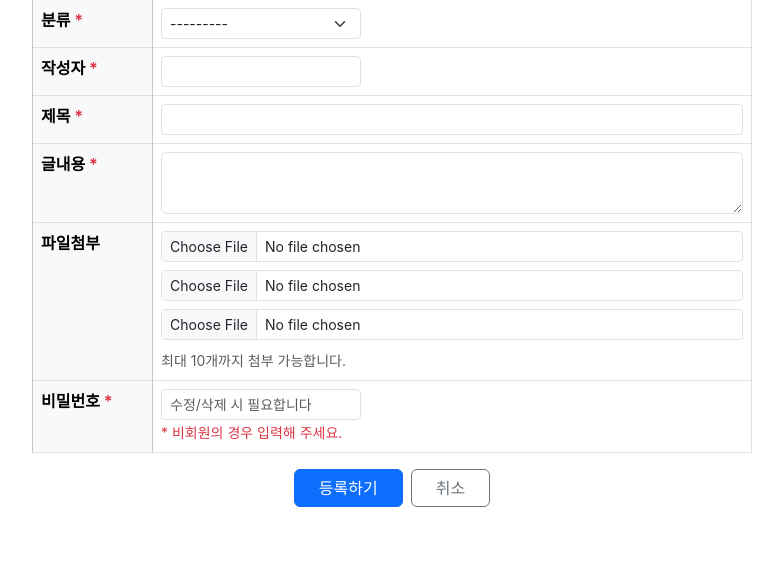
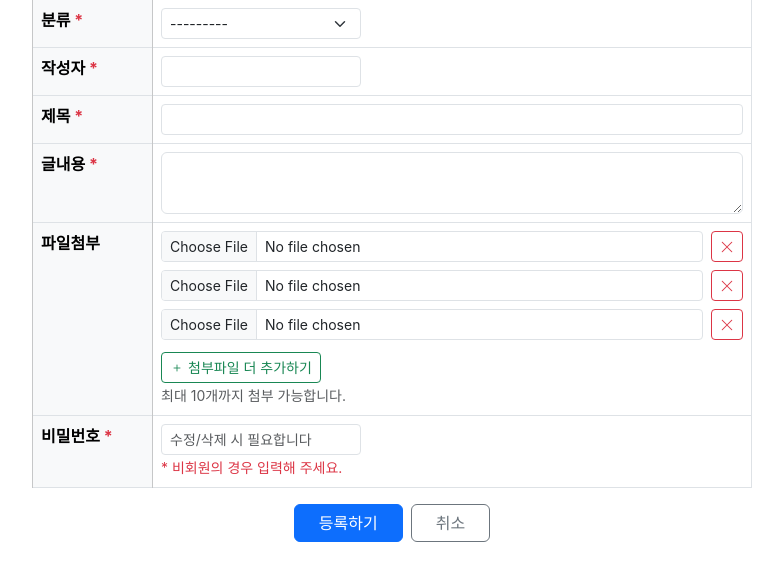
Before and after one commit to fromcorea/real-estate-board, a Django app: page /listings/board/write/ in a window 1280 px wide. Shown: the part 136-717 px from the top of the page, without its empty margins (248-1031 px from the left). Run offline with Django 4.2, Linux system fonts and the light colour scheme; some libraries are stand-ins or nearby versions.

Commit message:
Board: admin-style dynamic file add/remove with formset

```diff
--- a/listings/views.py
+++ b/listings/views.py
@@ -320,8 +320,11 @@ class BoardCreateView(CreateView):
 
     def form_valid(self, form):
         self.object = form.save()
-        for f in self.request.FILES.getlist('files'):
-            BoardFile.objects.create(post=self.object, file=f, original_name=f.name)
+        file_formset = BoardFileFormSet(self.request.POST, self.request.FILES, instance=self.object)
+        if file_formset.is_valid():
+            for f in file_formset.save(commit=False):
+                f.original_name = f.file.name
+                f.save()
         return redirect('listings:board_detail', pk=self.object.pk)
 
 
--- a/templates/listings/board_form.html
+++ b/templates/listings/board_form.html
@@ -54,34 +54,33 @@
                     <tr>
                         <th class="table-light">파일첨부</th>
                         <td>
-                            {% if file_formset %}
                             {{ file_formset.management_form }}
+                            <div id="file-list">
                                 {% for ff in file_formset %}
-                            <div class="mb-2 d-flex align-items-center gap-2">
+                                <div class="file-row d-flex align-items-center gap-2 mb-2">
                                     {% for field in ff.hidden_fields %}{{ field }}{% endfor %}
                                     {% if ff.instance.pk and ff.instance.file %}
-                                <small class="text-muted">{{ ff.instance.original_name }}</small>
+                                    <span class="small text-muted flex-grow-1"><i class="bi bi-paperclip me-1"></i>{{ ff.instance.original_name }}</span>
                                     {% for field in ff.visible_fields %}
                                         {% if field.name == 'DELETE' %}
                                         <div class="form-check">{{ field }} <label class="form-check-label small text-danger" for="{{ field.id_for_label }}">삭제</label></div>
-                                    {% elif field.name == 'file' %}
                                         {% endif %}
                                     {% endfor %}
                                     {% else %}
                                     {% for field in ff.visible_fields %}
                                         {% if field.name == 'file' %}
-                                    {{ field|add_class:"form-control form-control-sm" }}
-                                    {% elif field.name == 'DELETE' %}
+                                        <div class="flex-grow-1">{{ field|add_class:"form-control form-control-sm" }}</div>
                                         {% endif %}
                                     {% endfor %}
+                                    <button type="button" class="btn btn-sm btn-outline-danger remove-file-btn" title="제거"><i class="bi bi-x-lg"></i></button>
                                     {% endif %}
                                 </div>
                                 {% endfor %}
-                            {% else %}
-                            <!-- 신규 등록: 단순 다중 파일 -->
-                            <input type="file" name="files" class="form-control form-control-sm" multiple>
-                            {% endif %}
-                            <small class="text-muted">최대 10개까지 첨부 가능합니다.</small>
+                            </div>
+                            <button type="button" class="btn btn-sm btn-outline-success mt-1" id="add-file-btn">
+                                <i class="bi bi-plus me-1"></i>첨부파일 더 추가하기
+                            </button>
+                            <br><small class="text-muted">최대 10개까지 첨부 가능합니다.</small>
                         </td>
                     </tr>
                     {% if form.raw_password and not edit_mode %}
@@ -130,5 +129,36 @@ tinymce.init({
         });
     }
 });
+
+// Dynamic file formset
+const fileList = document.getElementById('file-list');
+const addBtn = document.getElementById('add-file-btn');
+const totalForms = document.getElementById('id_files-TOTAL_FORMS');
+
+addBtn.addEventListener('click', function() {
+    const count = parseInt(totalForms.value);
+    if (count >= 10) { alert('최대 10개까지 첨부 가능합니다.'); return; }
+    const row = document.createElement('div');
+    row.className = 'file-row d-flex align-items-center gap-2 mb-2';
+    row.innerHTML = `
+        <div class="flex-grow-1">
+            <input type="file" name="files-${count}-file" id="id_files-${count}-file" class="form-control form-control-sm">
+            <input type="hidden" name="files-${count}-id" id="id_files-${count}-id">
+        </div>
+        <button type="button" class="btn btn-sm btn-outline-danger remove-file-btn" title="제거"><i class="bi bi-x-lg"></i></button>
+    `;
+    fileList.appendChild(row);
+    totalForms.value = count + 1;
+});
+
+fileList.addEventListener('click', function(e) {
+    const btn = e.target.closest('.remove-file-btn');
+    if (btn) {
+        const row = btn.closest('.file-row');
+        const fileInput = row.querySelector('input[type="file"]');
+        if (fileInput) { fileInput.value = ''; }
+        row.style.display = 'none';
+    }
+});
 </script>
 {% endblock %}
```
Lines whose indentation alone changed are shown as unchanged.
